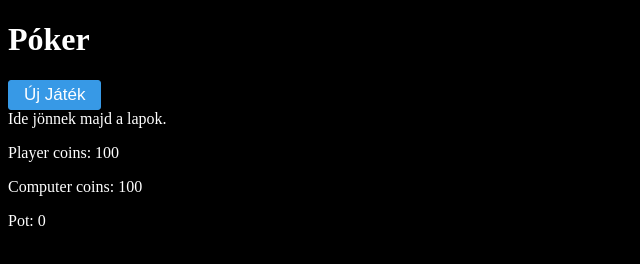
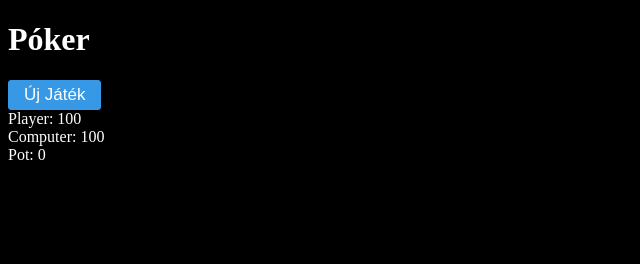
Before and after one commit to tamas100/poker-revision, a plain HTML site: page index.html in a window 1280 px wide. Shown: the whole page, without its empty margins (0-640 px from the left). Drawn offline with Linux system fonts and the light colour scheme.

Commit message:
Player and computer chips and pot size

```diff
--- a/index.html
+++ b/index.html
@@ -9,8 +9,9 @@
   <body>
     <h1>Póker</h1>
     <button class="new-game-button js-new-game-button">Új Játék</button>
+    <section class="js-chip-count-container"></section>
     <section class="js-player-cards-container"></section>
-    <section class="js-game-data-container"></section>
+    <section class="js-pot-container"></section>
     <script src="./poker.js"></script>
   </body>
 </html>
--- a/poker.js
+++ b/poker.js
@@ -1,34 +1,40 @@
-const $newGameButton = document.querySelector(".js-new-game-button");
-const $playerCardsContainer = document.querySelector(".js-player-cards-container");
-const $gameDataContainer = document.querySelector(".js-game-data-container")
+const $newGameButton = document.querySelector('.js-new-game-button');
+const $playerCardsContainer = document.querySelector('.js-player-cards-container');
+const $chipCountContainer = document.querySelector('.js-chip-count-container')
+const $potContainer = document.querySelector('.js-pot-container');
 
 // program state - program állapota
 let deckId = null; // nem definiált érték
 let playerCards = [];
-let playerCoins = 100;
-let computerCoins = 100;
-let pot = 0;
+let playerChips = 100;
+let computerChips = 100;
+let pot = 0; // kassza
 
-$playerCardsContainer.innerHTML = "Ide jönnek majd a lapok.";
-$gameDataContainer.innerHTML = `
-<p>Player coins: ${playerCoins}</p>
-<p>Computer coins: ${computerCoins}</p>
-<p>Pot: ${pot}</p>
-`
-
-function renderPlayerCards(playerCards) {
-    // let html = `
-    //     <img src="${playerCards[0].image}" alt="playercards[0].code"/>
-    //     <img src="${playerCards[1].image}" alt="playercards[0].code"/>
-    //     `
-    // ;
-
-    let html = ``;
-
+function renderPlayerCards() {
+    let html = '';
     for (let card of playerCards) {
-        html += `<img src="${card.image}" alt="${card.code}"/>`
+        html += `<img src="${card.image}" alt="${card.code}"/>`;
     }
     $playerCardsContainer.innerHTML = html;
+}
+
+function renderChips() {
+    $chipCountContainer.innerHTML = `
+        <div class="chip-count">Player: ${playerChips}</div>
+        <div class="chip-count">Computer: ${computerChips}</div>
+    `;
+}
+
+function renderPot() {
+    $potContainer.innerHTML = `
+        <div class="chip-count">Pot: ${pot}</div>
+    `;
+}
+
+function render() {
+    renderPlayerCards();
+    renderChips();
+    renderPot();
 }
 
 function drawAndRenderPlayerCards() {
@@ -37,7 +43,7 @@ function drawAndRenderPlayerCards() {
         .then(data => data.json())
         .then(response => {
             playerCards = response.cards;
-            renderPlayerCards(playerCards);
+            render();
         });
 }
 
@@ -46,9 +52,10 @@ function startGame() {
         .then(data => data.json())
         .then(response => {
             deckId = response.deck_id;
-            drawAndRenderPlayerCards();
+            drawAndRenderPlayerCards(); // TODO: refactorálás async-await segítségével
         });
 }
 
 
 $newGameButton.addEventListener("click", startGame);
+render();
```
